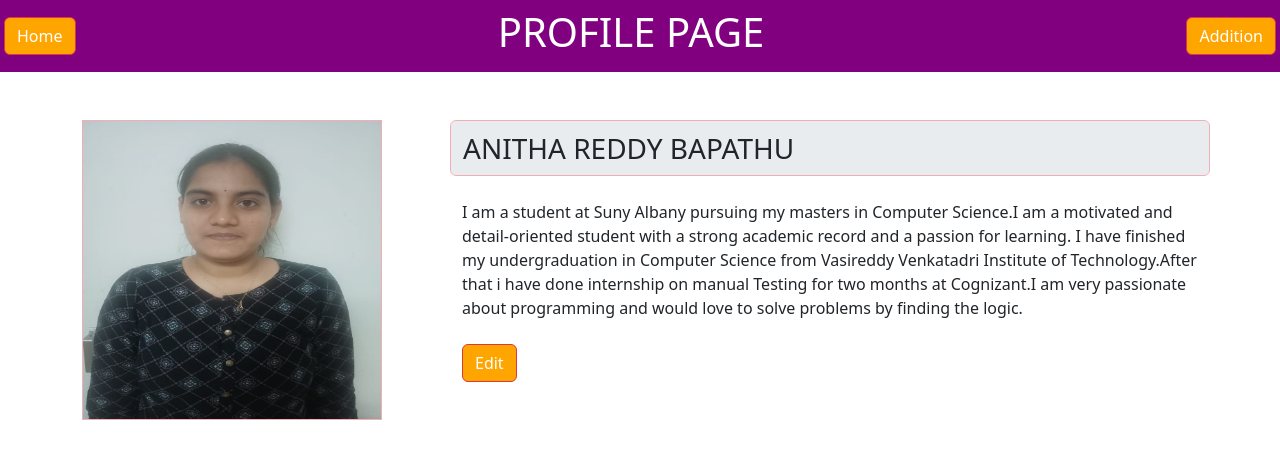
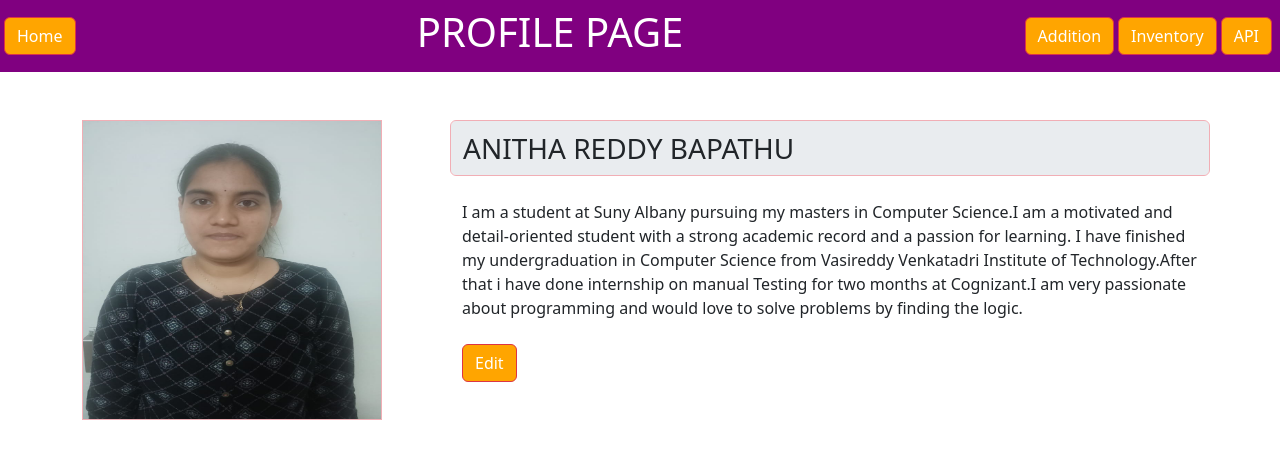
Before and after one commit to somasekhar7/anitha-docker-app, a React (Create React App) app in the folder source_code/client/: page /MyProfile in a window 1280 px wide. Shown: the top 458 px of the page. Built offline with nearby package versions, Linux system fonts and the light colour scheme.

Commit message:
Changes to Myprofile.js

```diff
--- a/source_code/client/src/Myprofile.js
+++ b/source_code/client/src/Myprofile.js
@@ -24,12 +24,20 @@ const Prodemo = () => {
         <div className="container-fluid d-flex justify-content-center">
           <h1 style={myIS}>PROFILE PAGE</h1>
         </div>
+        <div className="d-flex">
         <button
               className="btn btn-danger ml-2" style={{ backgroundColor: 'orange' ,marginRight: '4px' }}
               onClick={() => navigate("/Myadd")}
             >
               Addition
             </button>
+          <button className="btn btn-danger ml-2" style={{ backgroundColor: 'orange' ,marginRight: '4px' }} onClick={() => navigate("/MyInventory")}>
+            Inventory
+          </button>
+          <button className="btn btn-danger mr-3" style={{ backgroundColor: 'orange' ,marginRight: '8px' }} onClick={() => navigate("/MyAPI")}>
+            API
+          </button>
+        </div>
       </nav>
       <div className="container mt-5">
         <div className="row">
```
